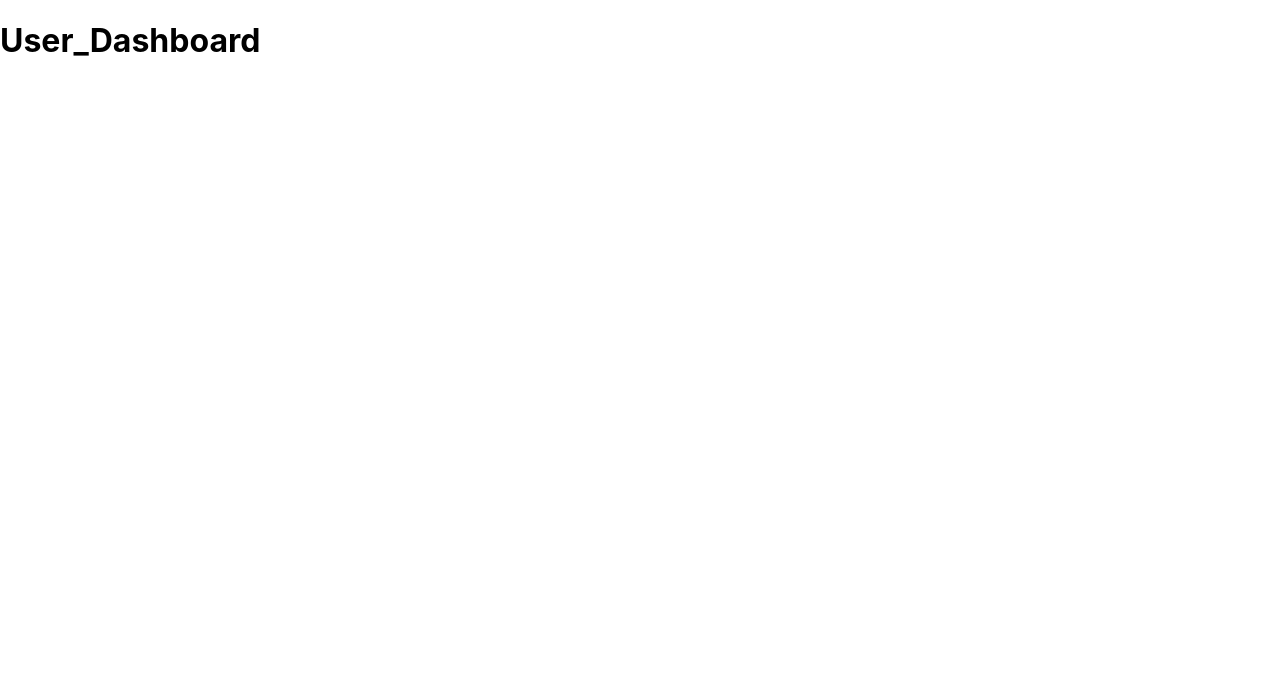
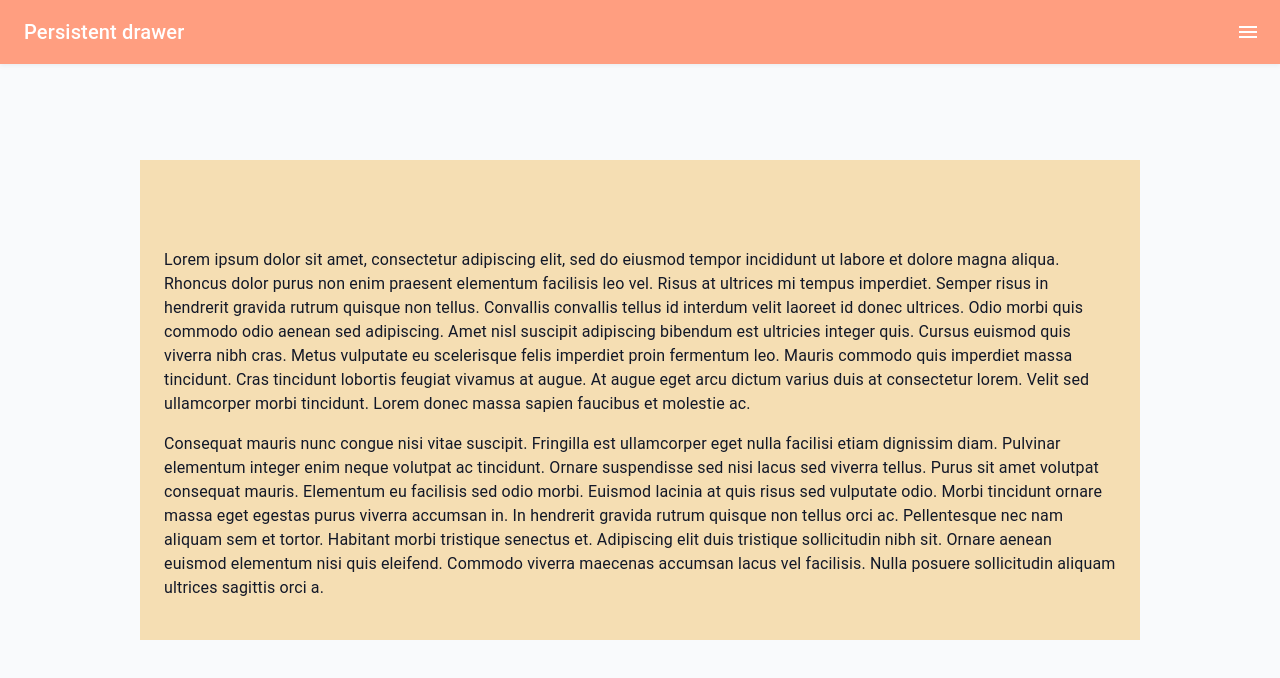
Before and after one commit to adeptcoder014/CRM_Frontend, a Next.js app: page /user/home in a window 1280 px wide. Shown: the top 678 px of the page. Built offline with nearby package versions, Linux system fonts and the light colour scheme.

Commit message:
comitted before developing more

```diff
--- a/api/rental.js
+++ b/api/rental.js
@@ -1,7 +1,6 @@
-import axios from "axios"
-import { ADMIN_URL } from "../constants/url"
+import axiosInstance from "../api/axios";
 //========================================
 
 export const getRent = ()=>{
-    return axios.get(`${ADMIN_URL}/rent`)
+    return axiosInstance.get(`/rent`)
 }
--- a/api/user.js
+++ b/api/user.js
@@ -1,19 +1,17 @@
 import axiosInstance from "../api/axios";
-import { ADMIN_URL } from "../constants/url";
 //=================================================
 export const getFilteredUsers = (filter) => {
   return axiosInstance.post(`/user`, filter);
 };
 export const getAllUsers = () => {
-  //------------------------------------
 
   return axiosInstance.get(`/user/list`);
 };
 //------------------------------------
 export const getUserById = (id) => {
-  return axios.get(`${ADMIN_URL}/user/${id}`);
+  return axiosInstance.get(`/user/${id}`);
 };
 //----------------------------------
 export const deleteUser = (id) => {
-  return axios.delete(`${ADMIN_URL}/user/${id}`);
+  return axiosInstance.delete(`/user/${id}`);
 };
--- a/controller/userRegistration.js
+++ b/controller/userRegistration.js
@@ -35,11 +35,12 @@
   const add = useMutation({
     mutationFn: register,
     onSuccess: (res) => {
+      console.log("Yeh aaya re ---__>", res.data.user._id)
       return Swal.fire(
         "Registration Done ",
         "Wait for the Admin approval",
         "success"
-      ).then(() => router.push("/user/home"));
+      ).then(() => router.push(`/user/home/?id=${res.data.user._id}`));
     },
     onError: (err) =>
       Swal.fire(
--- a/package.json
+++ b/package.json
@@ -23,6 +23,7 @@
     "next-auth": "^4.17.0",
     "react": "18.0.0",
     "react-dom": "18.2.0",
+    "react-file-base64": "^1.0.3",
     "sweetalert2": "^11.6.9",
     "sweetalert2-react-content": "^5.0.7",
     "yup": "^0.32.11"
--- a/pages/user/home.js
+++ b/pages/user/home.js
@@ -1,5 +1,185 @@
-export default function Home(){
-    return (
-        <h1>User_Dashboard</h1>
-    )
+import * as React from "react";
+import { styled, useTheme } from "@mui/material/styles";
+import Box from "@mui/material/Box";
+import Drawer from "@mui/material/Drawer";
+import MuiAppBar from "@mui/material/AppBar";
+import Toolbar from "@mui/material/Toolbar";
+import CssBaseline from "@mui/material/CssBaseline";
+import List from "@mui/material/List";
+import Typography from "@mui/material/Typography";
+import Divider from "@mui/material/Divider";
+import IconButton from "@mui/material/IconButton";
+import MenuIcon from "@mui/icons-material/Menu";
+import ChevronLeftIcon from "@mui/icons-material/ChevronLeft";
+import ChevronRightIcon from "@mui/icons-material/ChevronRight";
+import ListItem from "@mui/material/ListItem";
+import ListItemButton from "@mui/material/ListItemButton";
+import ListItemIcon from "@mui/material/ListItemIcon";
+import ListItemText from "@mui/material/ListItemText";
+import InboxIcon from "@mui/icons-material/MoveToInbox";
+import MailIcon from "@mui/icons-material/Mail";
+
+const drawerWidth = 240;
+
+const Main = styled("main", { shouldForwardProp: (prop) => prop !== "open" })(
+  ({ theme, open }) => ({
+    flexGrow: 1,
+    padding: theme.spacing(3),
+    transition: theme.transitions.create("margin", {
+      easing: theme.transitions.easing.sharp,
+      duration: theme.transitions.duration.leavingScreen,
+    }),
+    marginRight: -drawerWidth,
+    ...(open && {
+      transition: theme.transitions.create("margin", {
+        easing: theme.transitions.easing.easeOut,
+        duration: theme.transitions.duration.enteringScreen,
+      }),
+      marginRight: 0,
+    }),
+  })
+);
+
+const AppBar = styled(MuiAppBar, {
+  shouldForwardProp: (prop) => prop !== "open",
+})(({ theme, open }) => ({
+  transition: theme.transitions.create(["margin", "width"], {
+    easing: theme.transitions.easing.sharp,
+    duration: theme.transitions.duration.leavingScreen,
+  }),
+  ...(open && {
+    width: `calc(100% - ${drawerWidth}px)`,
+    transition: theme.transitions.create(["margin", "width"], {
+      easing: theme.transitions.easing.easeOut,
+      duration: theme.transitions.duration.enteringScreen,
+    }),
+    marginRight: drawerWidth,
+  }),
+}));
+
+const DrawerHeader = styled("div")(({ theme }) => ({
+  display: "flex",
+  alignItems: "center",
+  padding: theme.spacing(0, 1),
+  // necessary for content to be below app bar
+  ...theme.mixins.toolbar,
+  justifyContent: "flex-start",
+}));
+
+export default function PersistentDrawerRight() {
+  const theme = useTheme();
+  const [open, setOpen] = React.useState(false);
+
+  const handleDrawerOpen = () => {
+    setOpen(true);
+  };
+
+  const handleDrawerClose = () => {
+    setOpen(false);
+  };
+
+  return (
+    <Box sx={{ display: "flex" ,backgroundColor:"wheat",m:"auto"}} maxWidth='md'>
+      <CssBaseline />
+      <AppBar position="fixed" open={open} sx={{
+        // width:"50%",
+        // mr:50
+      }}>
+        <Toolbar>
+          <Typography variant="h6" noWrap sx={{ flexGrow: 1 }} component="div">
+            Persistent drawer
+          </Typography>
+          <IconButton
+            color="inherit"
+            aria-label="open drawer"
+            edge="end"
+            onClick={handleDrawerOpen}
+            sx={{ ...(open && { display: "none" }) }}
+          >
+            <MenuIcon />
+          </IconButton>
+        </Toolbar>
+      </AppBar>
+      <Main open={open}>
+        <DrawerHeader />
+        <Typography paragraph>
+          Lorem ipsum dolor sit amet, consectetur adipiscing elit, sed do
+          eiusmod tempor incididunt ut labore et dolore magna aliqua. Rhoncus
+          dolor purus non enim praesent elementum facilisis leo vel. Risus at
+          ultrices mi tempus imperdiet. Semper risus in hendrerit gravida rutrum
+          quisque non tellus. Convallis convallis tellus id interdum velit
+          laoreet id donec ultrices. Odio morbi quis commodo odio aenean sed
+          adipiscing. Amet nisl suscipit adipiscing bibendum est ultricies
+          integer quis. Cursus euismod quis viverra nibh cras. Metus vulputate
+          eu scelerisque felis imperdiet proin fermentum leo. Mauris commodo
+          quis imperdiet massa tincidunt. Cras tincidunt lobortis feugiat
+          vivamus at augue. At augue eget arcu dictum varius duis at consectetur
+          lorem. Velit sed ullamcorper morbi tincidunt. Lorem donec massa sapien
+          faucibus et molestie ac.
+        </Typography>
+        <Typography paragraph>
+          Consequat mauris nunc congue nisi vitae suscipit. Fringilla est
+          ullamcorper eget nulla facilisi etiam dignissim diam. Pulvinar
+          elementum integer enim neque volutpat ac tincidunt. Ornare suspendisse
+          sed nisi lacus sed viverra tellus. Purus sit amet volutpat consequat
+          mauris. Elementum eu facilisis sed odio morbi. Euismod lacinia at quis
+          risus sed vulputate odio. Morbi tincidunt ornare massa eget egestas
+          purus viverra accumsan in. In hendrerit gravida rutrum quisque non
+          tellus orci ac. Pellentesque nec nam aliquam sem et tortor. Habitant
+          morbi tristique senectus et. Adipiscing elit duis tristique
+          sollicitudin nibh sit. Ornare aenean euismod elementum nisi quis
+          eleifend. Commodo viverra maecenas accumsan lacus vel facilisis. Nulla
+          posuere sollicitudin aliquam ultrices sagittis orci a.
+        </Typography>
+      </Main>
+      <Drawer
+        sx={{
+          width: drawerWidth,
+          flexShrink: 0,
+          "& .MuiDrawer-paper": {
+            width: drawerWidth,
+          },
+        }}
+        variant="persistent"
+        anchor="right"
+        open={open}
+      >
+        <DrawerHeader>
+          <IconButton onClick={handleDrawerClose}>
+            {theme.direction === "rtl" ? (
+              <ChevronLeftIcon />
+            ) : (
+              <ChevronRightIcon />
+            )}
+          </IconButton>
+        </DrawerHeader>
+        <Divider />
+        <List>
+          {["Inbox", "Starred", "Send email", "Drafts"].map((text, index) => (
+            <ListItem key={text} disablePadding>
+              <ListItemButton>
+                <ListItemIcon>
+                  {index % 2 === 0 ? <InboxIcon /> : <MailIcon />}
+                </ListItemIcon>
+                <ListItemText primary={text} />
+              </ListItemButton>
+            </ListItem>
+          ))}
+        </List>
+        <Divider />
+        <List>
+          {["All mail", "Trash", "Spam"].map((text, index) => (
+            <ListItem key={text} disablePadding>
+              <ListItemButton>
+                <ListItemIcon>
+                  {index % 2 === 0 ? <InboxIcon /> : <MailIcon />}
+                </ListItemIcon>
+                <ListItemText primary={text} />
+              </ListItemButton>
+            </ListItem>
+          ))}
+        </List>
+      </Drawer>
+    </Box>
+  );
 }
--- a/theme/index.js
+++ b/theme/index.js
@@ -114,7 +114,7 @@
       styleOverrides: {
         notchedOutline: {
           borderColor: "#9A6715",
-          borderWidth: 1,
+          borderWidth: 0,
           // backgroundColor:"gray"
           focused: {
             borderColor: "red",
```
Also changed, not shown: pages/admin/register-user.js (+35 -14 lines), 1 other file (tests, documents, lock files or other folders).
